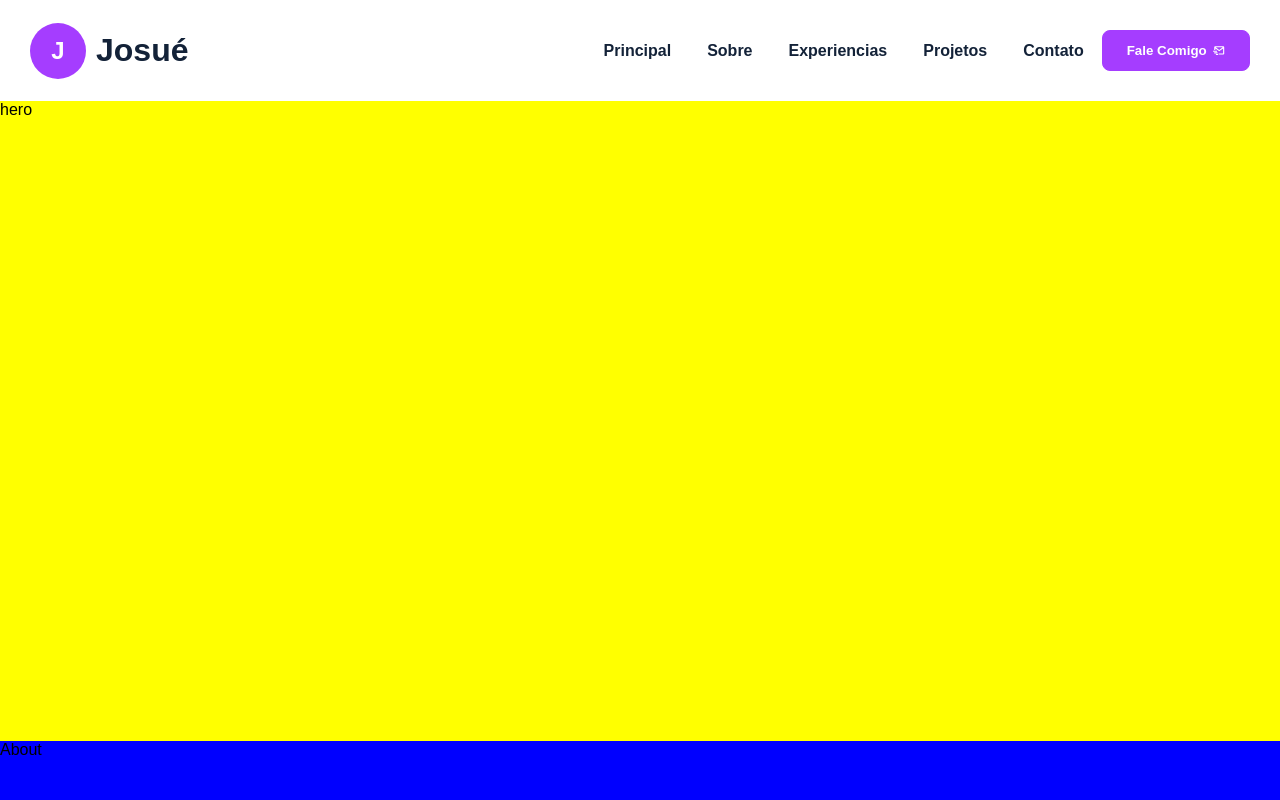
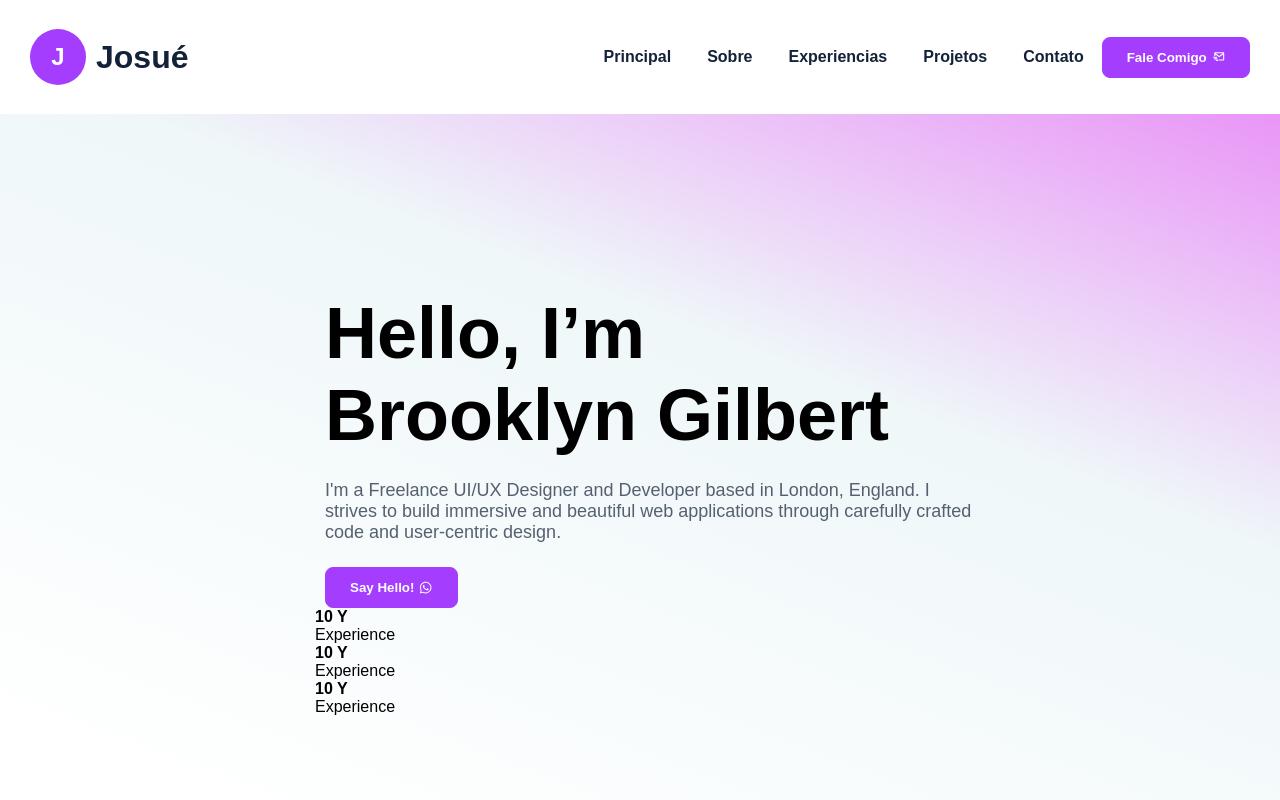
Before and after one commit to JosueCosta2023/portifolio-v2, a React (Vite) app: page / in a window 1280 px wide. Shown: the top 800 px of the page. Built offline with nearby package versions, Linux system fonts and the light colour scheme.

Commit message:
create: heroDetails init

```diff
--- a/src/globalStyles.tsx
+++ b/src/globalStyles.tsx
@@ -9,7 +9,7 @@ export const GlobalStyle = createGlobalStyle`
         box-sizing: border-box;
         font-family:var(--font-fa--default);
     }
-    h1, h2, h3, h4, h5{
+    h1, h2, h3, h4, h5, p{
         margin: 0;
         padding: 0;
     }
--- a/src/pages/home/sections/hero/index.tsx
+++ b/src/pages/home/sections/hero/index.tsx
@@ -1,9 +1,45 @@
-import { HeroStyle } from "./styled"
+import { FaWhatsapp } from "react-icons/fa";
+import { ButtonPrimary } from "../../../../globalStyles";
+import {
+  HeroContent,
+  HeroDetails,
+  HeroIlustration,
+  HeroInfo,
+  HeroSectionContainer,
+} from "./styled";
 
 export const Hero = () => {
-    return(
-        <HeroStyle id="home">
-            hero
-        </HeroStyle>
-    )
-}
+  return (
+    <HeroSectionContainer id="home">
+      <HeroContent>
+        <HeroDetails>
+          <HeroInfo>
+            <h3>Hello, I’m <br/>Brooklyn Gilbert</h3>
+            <p>I'm a Freelance UI/UX Designer and Developer based in London, England. I strives to build immersive and beautiful web applications through carefully crafted code and user-centric design.</p>
+            <ButtonPrimary>Say Hello! <FaWhatsapp/> </ButtonPrimary>
+          </HeroInfo>
+
+          <div>
+            <div>
+              <strong>10 Y</strong>
+              <p>Experience</p>
+            </div>
+
+            <div>
+              <strong>10 Y</strong>
+              <p>Experience</p>
+            </div>
+
+            <div>
+              <strong>10 Y</strong>
+              <p>Experience</p>
+            </div>
+          </div>
+        </HeroDetails>
+
+
+        <HeroIlustration>Imagem</HeroIlustration>
+      </HeroContent>
+    </HeroSectionContainer>
+  );
+};
--- a/src/pages/home/sections/hero/styled.ts
+++ b/src/pages/home/sections/hero/styled.ts
@@ -1,8 +1,77 @@
 import styled from "styled-components";
 
 
-export const HeroStyle = styled.section`
+export const HeroSectionContainer = styled.section`
     width: 100%;
-    height: 80vh;
-    background-color: yellow;
+    font-family: var(--font-fa--default);
+    background: rgb(255,171,0);
+    background: linear-gradient(21deg, rgba(255,171,0,0.26934523809523814) 0%, rgba(255,255,255,1) 31%, rgba(255,255,255,0.9808298319327731) 52%, rgba(9,134,163,0.06766456582633051) 81%, rgba(218,77,241,0.5942752100840336) 100%);
 `
+
+export const HeroContent = styled.div`
+    width: 1320px;
+    max-width: 100%;
+    height: 100%;
+    margin: 0 auto;
+    display: flex;
+    flex-wrap: wrap;
+    gap: 130px;
+    justify-content: center;
+    align-items: center;
+    padding-bottom: 271px;
+    @media(max-width: 768px){
+        padding-bottom: 100px;
+    }
+`
+
+export const HeroDetails = styled.div`
+    width: 650px;
+    max-width: 100%;
+    height: 584px;
+    margin-top: 178px;
+    @media(max-width: 1024px){
+        width: 80%;
+        height: auto;
+        text-align: center;
+    }
+    @media(max-width: 768px){
+        margin-top: 78px;
+    }
+
+`
+
+export const HeroIlustration = styled.div`
+    width: 536px;
+    max-width: 100%;
+    height: 636px;
+    margin-top: 126px;
+    background-color: blue;
+    @media(max-width: 1315px){
+        margin-top: 16px;
+    }
+`
+
+export const HeroInfo = styled.div`
+    width: 100%;
+    padding-left: 10px;
+    padding-right: 20px;
+    & > h3{
+        font-size: 72px;
+        font-weight: bold;
+        color: var(--secundary-nomal);
+        margin-bottom: 24px;
+    }
+
+    & > p{
+        font-size: 18px;
+        color: var(--tertiary-normal);
+        margin-bottom: 24px;
+    }
+
+    @media(max-width: 425px){
+        & > h3{
+        font-size: 42px;
+    }
+    }
+
+`
--- a/src/pages/home/style.tsx
+++ b/src/pages/home/style.tsx
@@ -9,6 +9,7 @@ export const HeaderContainier = styled.header`
 export const HContent = styled.div`
     width: 1320px;
     max-width: 100%;
+    padding: 20px 0;
     margin: 0 auto;
     display: flex;
     justify-content: space-between;
```
